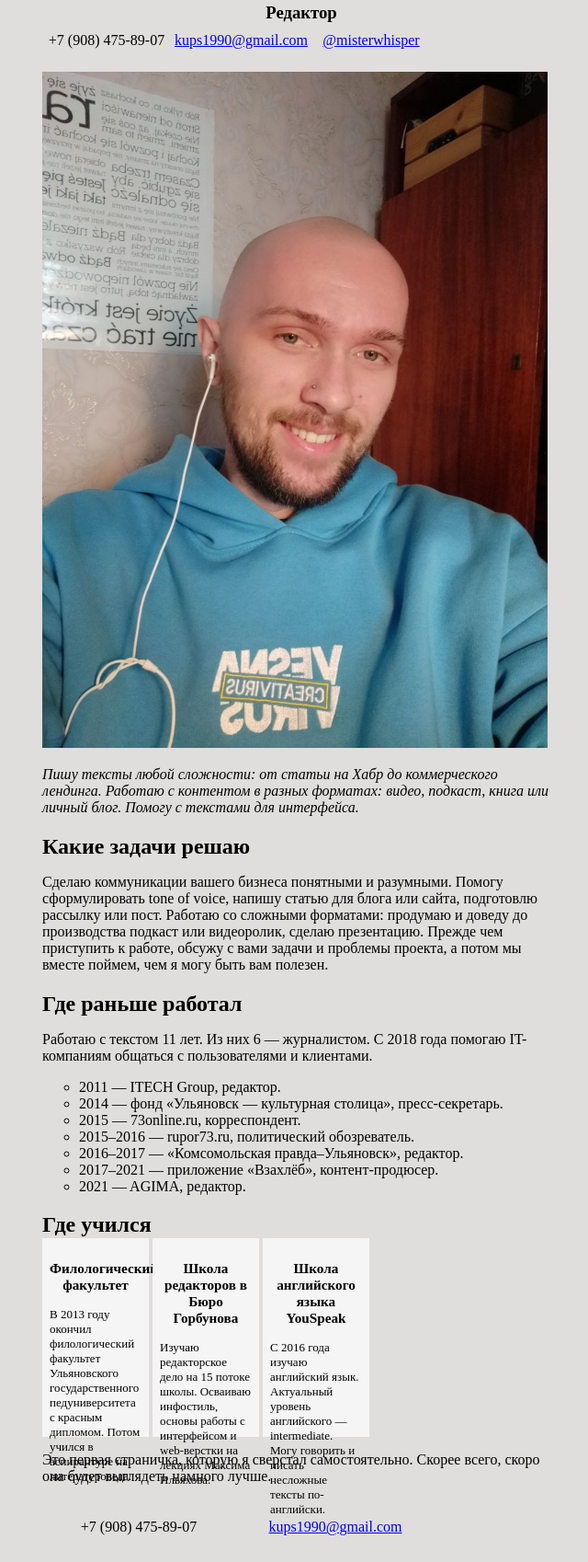
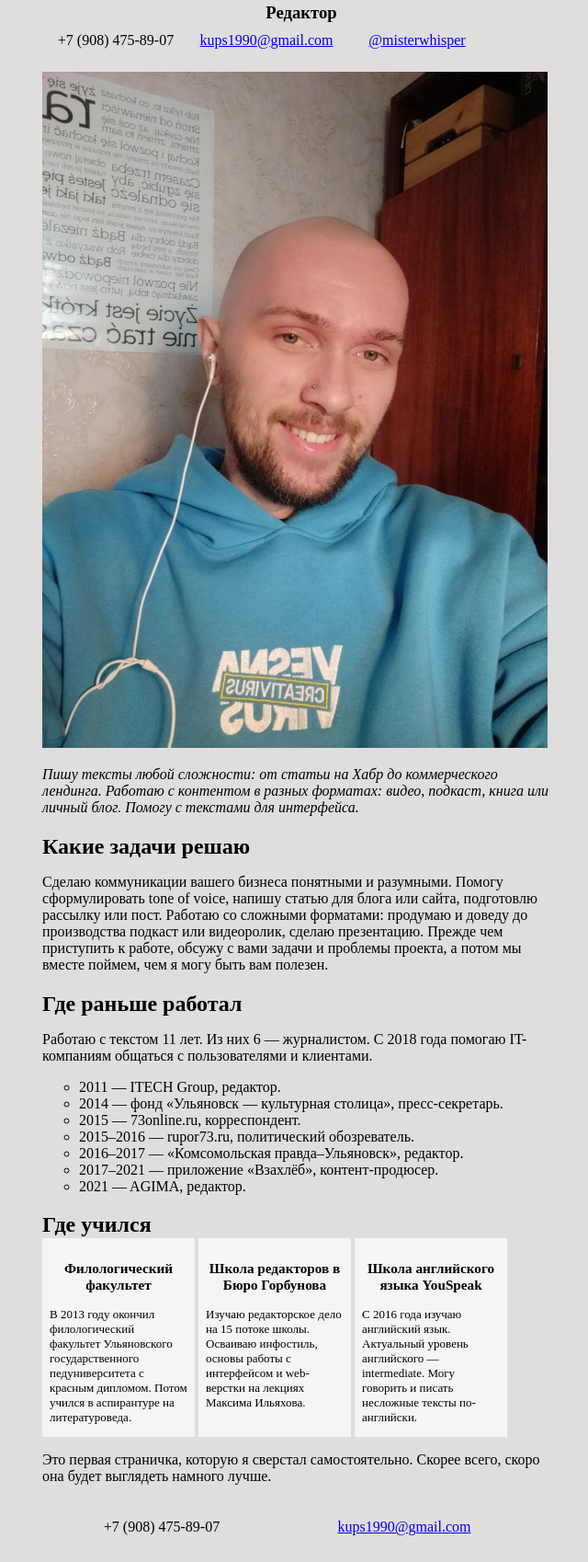
Before and after one commit to KuperKuper/KuperKuper.github.io, a plain HTML site: page index.html in a window 1280 px wide. Shown: the part 59-1757 px from the top of the page at 92% size, without its empty margins (312-952 px from the left). Drawn offline with Linux system fonts and the light colour scheme.

Commit message:
Update styles.css

```diff
--- a/styles.css
+++ b/styles.css
@@ -24,7 +24,7 @@ p.important {
 .bblock {
 
     display: inline-block;
-    width: 100px;
+    width: 150px;
     height: 200px;
     vertical-align: top;
     font-size: small;
@@ -35,7 +35,7 @@ p.important {
 .contacts {
 
     display: inline-block;
-    width: 200px;
+    width: 250px;
     height: auto;
     vertical-align: top;
     padding: 5px;
@@ -45,7 +45,7 @@ p.important {
 .contacts1 {
 
     display: inline-block;
-    width: 140px;
+    width: 160px;
     height: 50px;
     vertical-align: top;
     padding: 0;
```
